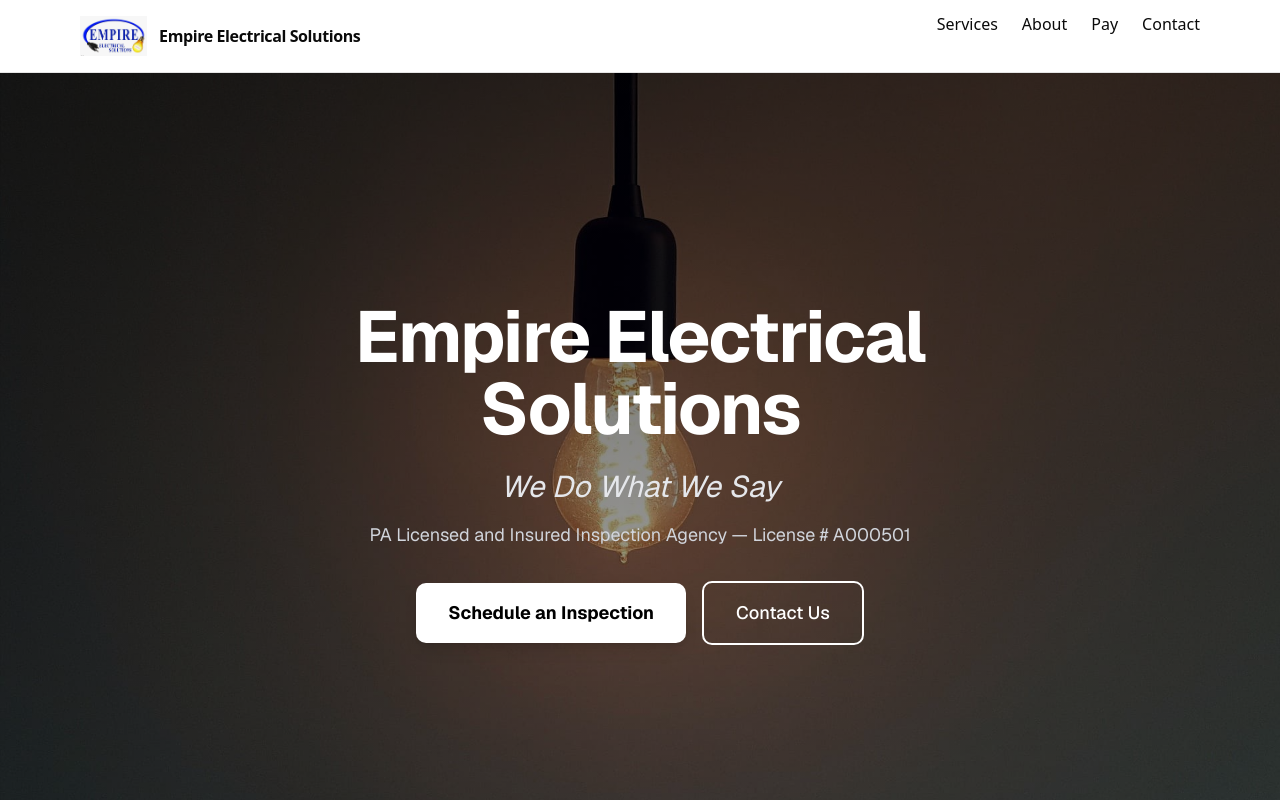
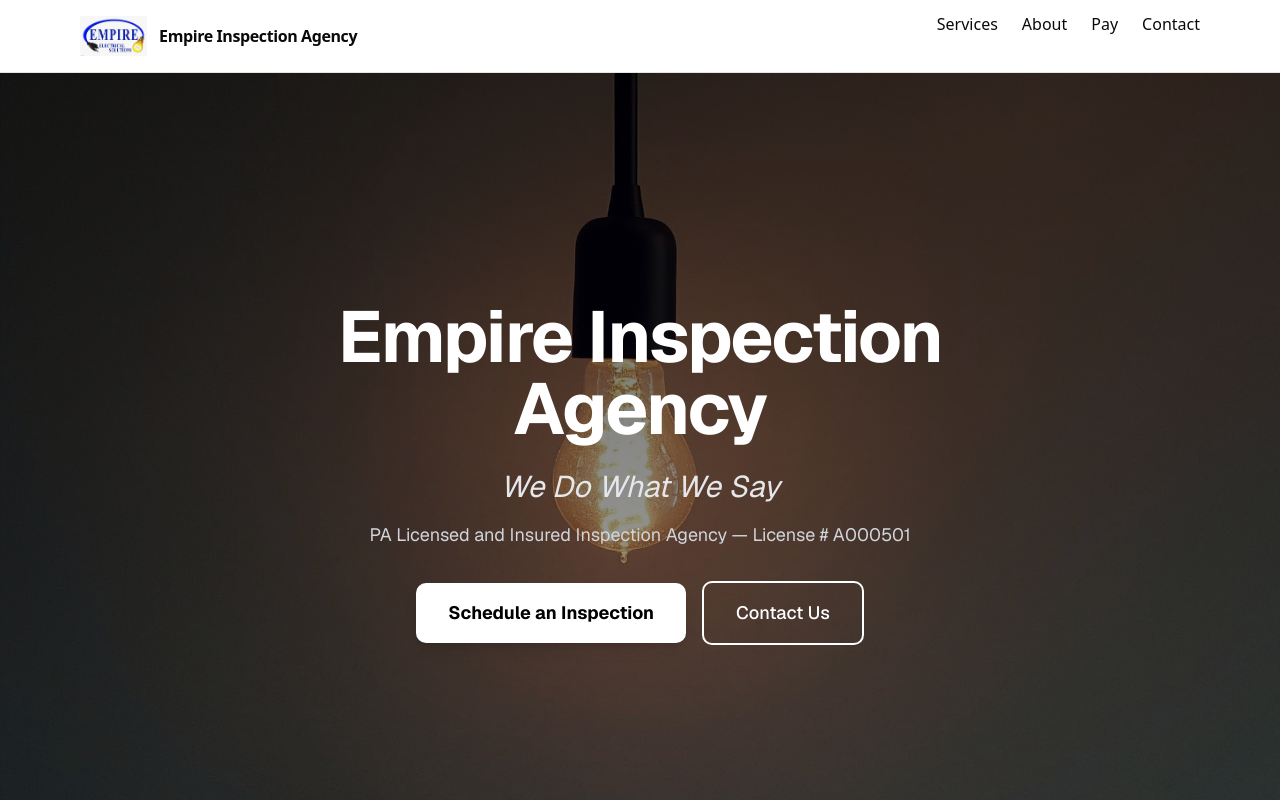
Before and after one commit to loustevenshere/empire-inspections, a Next.js app: page / in a window 1280 px wide. Shown: the top 800 px of the page. Built offline with nearby package versions, Linux system fonts and the light colour scheme; no server answers.

Commit message:
empire inspection agency

```diff
--- a/src/app/(marketing)/about/metadata.ts
+++ b/src/app/(marketing)/about/metadata.ts
@@ -1,6 +1,6 @@
 import type { Metadata } from "next";
 
 export const metadata: Metadata = {
-  title: "About Empire Electrical Solutions",
+  title: "About Empire Inspection Agency",
   description: "Learn about our PA-licensed electrical inspection agency with over two decades of experience.",
 };
--- a/src/app/(marketing)/about/page.tsx
+++ b/src/app/(marketing)/about/page.tsx
@@ -10,7 +10,7 @@
 export default function Page() {
   return (
     <div className="mx-auto max-w-6xl px-4 py-8 space-y-8">
-      <h1 className="text-2xl font-bold">About Empire Electrical Solutions</h1>
+      <h1 className="text-2xl font-bold">About Empire Inspection Agency</h1>
 
       {/* Main content with image */}
       <div className="grid grid-cols-1 lg:grid-cols-2 gap-8 lg:gap-12 items-start">
--- a/src/app/(marketing)/contact/metadata.ts
+++ b/src/app/(marketing)/contact/metadata.ts
@@ -1,6 +1,6 @@
 import type { Metadata } from "next";
 
 export const metadata: Metadata = {
-  title: "Contact Empire Electrical Solutions",
+  title: "Contact Empire Inspection Agency",
   description: "Schedule your electrical inspection or get in touch with our PA-licensed inspection agency.",
 };
--- a/src/app/(marketing)/contact/page.tsx
+++ b/src/app/(marketing)/contact/page.tsx
@@ -76,7 +76,7 @@
 
       {/* Business Information */}
       <div className="mt-4 p-4 bg-muted/30 rounded-lg">
-        <h2 className="font-medium mb-2">Empire Electrical Solutions</h2>
+        <h2 className="font-medium mb-2">Empire Inspection Agency</h2>
         <p className="text-sm text-muted-foreground mb-1">6901 Germantown Avenue, Suite 200</p>
         <p className="text-sm text-muted-foreground mb-2">Philadelphia, PA 19119</p>
         <div className="space-y-1 text-sm">
@@ -85,7 +85,7 @@
             <span className="font-semibold">{primary.label}:</span>{" "}
             <a
               href={toTelHref(primary.e164)}
-              aria-label={`Call Empire Solutions at ${primary.human}`}
+              aria-label={`Call Empire Inspection Agency at ${primary.human}`}
               className="text-primary hover:underline underline-offset-4"
             >
               {primary.human}
@@ -95,7 +95,7 @@
             <span className="font-semibold">{secondary[0].label}:</span>{" "}
             <a
               href={toTelHref(secondary[0].e164)}
-              aria-label={`Call Empire Solutions at ${secondary[0].human}`}
+              aria-label={`Call Empire Inspection Agency at ${secondary[0].human}`}
               className="text-primary hover:underline underline-offset-4"
             >
               {secondary[0].human}
--- a/src/app/(marketing)/services/metadata.ts
+++ b/src/app/(marketing)/services/metadata.ts
@@ -1,6 +1,6 @@
 import type { Metadata } from "next";
 
 export const metadata: Metadata = {
-  title: "Electrical Inspection Services - Empire Electrical Solutions",
+  title: "Electrical Inspection Services - Empire Inspection Agency",
   description: "Complete electrical inspections from rough-in to final sign-off. PA-licensed and insured inspection agency.",
 };
--- a/src/app/layout.tsx
+++ b/src/app/layout.tsx
@@ -19,7 +19,7 @@
 });
 
 export const metadata: Metadata = {
-  title: "Empire Electrical Solutions — Electrical Inspections, Philadelphia PA",
+  title: "Empire Inspection Agency — Electrical Inspections, Philadelphia PA",
   description:
     "Independent electrical inspections for contractors and builders in Philadelphia. Fast scheduling, clear reports, and NEC-compliant guidance.",
   metadataBase: new URL("https://example.com"), // replace after deploying
@@ -28,18 +28,18 @@
     apple: "/empireinspectionlogo.png",
   },
   openGraph: {
-    title: "Empire Electrical Solutions",
+    title: "Empire Inspection Agency",
     description:
       "Independent electrical inspections for contractors and builders in Philadelphia.",
     url: "https://example.com",
-    siteName: "Empire Electrical Solutions",
+    siteName: "Empire Inspection Agency",
     type: "website",
     images: [
       {
         url: "/empireinspectionlogo.png",
         width: 1200,
         height: 630,
-        alt: "Empire Electrical Solutions Logo",
+        alt: "Empire Inspection Agency Logo",
       },
     ],
   },
@@ -77,7 +77,7 @@
           {JSON.stringify({
             "@context": "https://schema.org",
             "@type": "Organization",
-            "name": "Empire Solutions",
+            "name": "Empire Inspection Agency",
             "telephone": [phones.primary.e164, phones.secondary.e164],
             "contactPoint": [
               {
@@ -108,7 +108,7 @@
                 priority
                 className="h-8 sm:h-10 w-auto"
               />
-              <span className="font-semibold tracking-tight">Empire Electrical Solutions</span>
+              <span className="font-semibold tracking-tight">Empire Inspection Agency</span>
             </Link>
             <nav className="hidden gap-6 md:flex">
               <Link href="/services">Services</Link>
@@ -124,14 +124,14 @@
         <main className="min-h-[80svh]">{children}</main>
         <footer className="border-t bg-secondary/20">
           <div className="mx-auto max-w-6xl px-4 py-6 text-sm">
-            <p className="font-medium">Empire Electrical Solutions</p>
+            <p className="font-medium">Empire Inspection Agency</p>
             <p>6901 Germantown Avenue, Suite 200, Philadelphia, PA 19119</p>
         <div className="space-y-1 text-sm">
           <div>
             <span className="font-semibold">{primary.label}:</span>{" "}
             <a
               href={toTelHref(primary.e164)}
-              aria-label={`Call Empire Solutions at ${primary.human}`}
+              aria-label={`Call Empire Inspection Agency at ${primary.human}`}
               className="underline underline-offset-4"
             >
               {primary.human}
@@ -141,7 +141,7 @@
             <span className="font-semibold">{secondary[0].label}:</span>{" "}
             <a
               href={toTelHref(secondary[0].e164)}
-              aria-label={`Call Empire Solutions at ${secondary[0].human}`}
+              aria-label={`Call Empire Inspection Agency at ${secondary[0].human}`}
               className="underline underline-offset-4"
             >
               {secondary[0].human}
@@ -151,13 +151,13 @@
             <p className="mt-2">
               <a href="mailto:info@empireinspectionagency.com" className="underline">info@empireinspectionagency.com</a>
             </p>
-            <p className="mt-2 text-muted-foreground">© {new Date().getFullYear()} Empire Electrical Solutions</p>
+            <p className="mt-2 text-muted-foreground">© {new Date().getFullYear()} Empire Inspection Agency</p>
           </div>
         </footer>
         <div className="fixed inset-x-0 bottom-0 z-50 border-t bg-background p-2 md:hidden">
           <a
             href={toTelHref(primary.e164)}
-            aria-label={`Call Empire Solutions at ${primary.human}`}
+            aria-label={`Call Empire Inspection Agency at ${primary.human}`}
             className="block rounded-md bg-primary px-4 py-3 text-center font-semibold text-primary-foreground"
           >
             Call Now
--- a/src/app/page.tsx
+++ b/src/app/page.tsx
@@ -23,7 +23,7 @@
         {/* Content */}
         <div className="relative z-10 mx-auto max-w-4xl px-6 text-center text-white">
           <h1 className="text-4xl sm:text-5xl md:text-6xl lg:text-7xl font-bold tracking-tight mb-6">
-            Empire Electrical Solutions
+            Empire Inspection Agency
           </h1>
 
           <p className="text-xl sm:text-2xl md:text-3xl italic mb-4 text-gray-200">
--- a/src/app/pay/page.tsx
+++ b/src/app/pay/page.tsx
@@ -264,7 +264,7 @@
         {/* Page Header */}
         <div className="text-center mb-8">
           <h1 className="text-4xl font-bold text-slate-900 mb-4">
-            Pay Empire Electrical Solutions
+            Pay Empire Inspection Agency
           </h1>
           <p className="text-lg text-slate-600">
             Choose your preferred payment method below.
```
